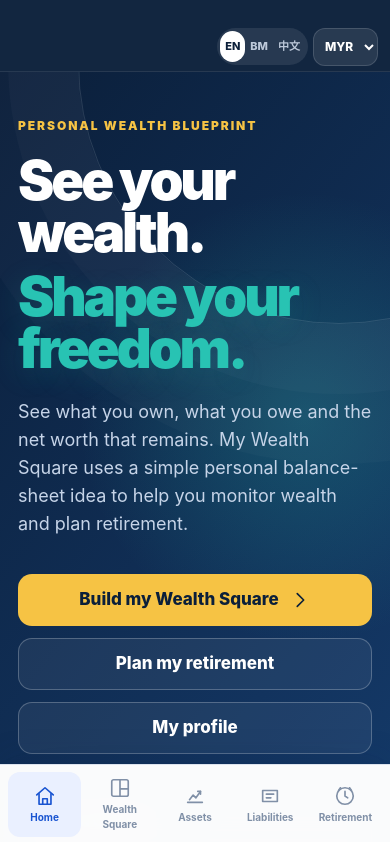
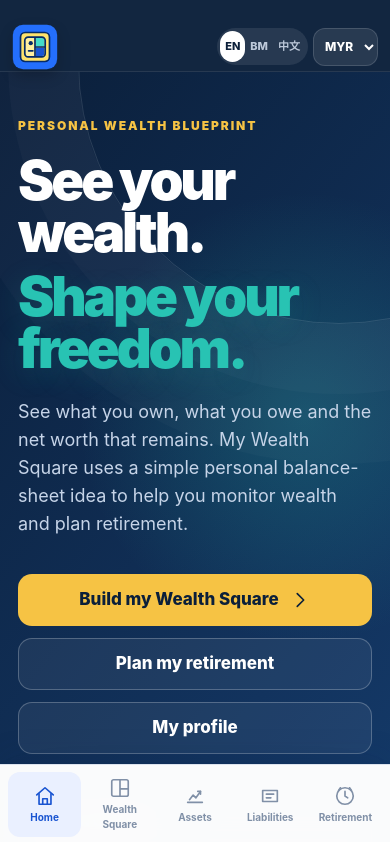
Before and after one commit to lbp1122/balance-sheet-square-v2, a React (Vite) app: page /#/home in a window 390 px wide. Shown: the top 842 px of the page. Built offline with nearby package versions, Linux system fonts and the light colour scheme.

Commit message:
Style unified My Wealth square mark

```diff
--- a/src/styles.css
+++ b/src/styles.css
@@ -54,7 +54,7 @@ button, a { -webkit-tap-highlight-color: transparent; }
   backdrop-filter: blur(16px);
 }
 .brand-button { display: flex; align-items: center; gap: 12px; min-width: 0; padding: 0; border: 0; background: transparent; color: white; cursor: pointer; font-weight: 850; letter-spacing: -.02em; white-space: nowrap; }
-.brand-button img { width: 48px; height: 48px; border-radius: 12px; box-shadow: 0 6px 14px rgba(0,0,0,.2); }
+.brand-button .brand-mark { width: 48px; height: 48px; flex: 0 0 auto; border-radius: 12px; box-shadow: 0 6px 14px rgba(0,0,0,.2); }
 .desktop-nav { display: flex; justify-content: center; min-width: 0; gap: 3px; }
 .desktop-nav button { min-height: 44px; padding: 8px 11px; display: flex; align-items: center; gap: 7px; border: 0; border-radius: 12px; color: #aebdd3; background: transparent; font-size: 14px; font-weight: 720; cursor: pointer; transition: .18s ease; }
 .desktop-nav button:hover { color: white; background: rgba(255,255,255,.07); }
@@ -386,7 +386,7 @@ button, a { -webkit-tap-highlight-color: transparent; }
 .report-preview { min-height: 690px; padding: clamp(28px, 5vw, 58px); background: white; border: 1px solid var(--line); border-radius: 8px; box-shadow: 0 25px 70px rgba(24,49,84,.12); }
 .report-preview-head { position: relative; padding: 0 90px 28px; display: flex; align-items: center; justify-content: center; gap: 18px; text-align: center; border-bottom: 5px solid var(--navy); }
 .report-preview-head > div { width: 100%; }
-.report-preview-head img { position: absolute; left: 0; width: 72px; height: 72px; border-radius: 18px; }
+.report-preview-head .brand-mark { position: absolute; left: 0; width: 72px; height: 72px; border-radius: 18px; }
 .report-preview-head span { color: var(--blue); font-size: 16px; font-weight: 850; }
 .report-preview-head h2 { margin: 1px 0 0; color: var(--navy); font-size: 40px; font-weight: 950; }
 .report-preview-head small { display: block; margin-top: 6px; color: var(--muted); line-height: 1.5; font-size: 16px; }
@@ -520,7 +520,7 @@ button, a { -webkit-tap-highlight-color: transparent; }
 @media (max-width: 620px) {
   body { font-size: 17px; }
   .app-header { padding-inline: 12px; }
-  .brand-button img { width: 46px; height: 46px; border-radius: 11px; }
+  .brand-button .brand-mark { width: 46px; height: 46px; border-radius: 11px; }
   .header-controls { gap: 5px; }
   .language-control button { padding-inline: 7px; }
   .currency-control select { padding-inline: 7px; }
@@ -594,7 +594,7 @@ button, a { -webkit-tap-highlight-color: transparent; }
   .report-preview { min-height: auto; padding: 22px; }
   .report-preview-head { padding-left: 68px; padding-right: 68px; }
   .report-preview-head h2 { font-size: 28px; }
-  .report-preview-head img { width: 58px; height: 58px; }
+  .report-preview-head .brand-mark { width: 58px; height: 58px; }
   .report-summary .stat-card { min-height: 112px; }
   .report-summary .stat-card > strong { font-size: 26px; }
   .report-ratios { grid-template-columns: repeat(3, minmax(0,1fr)); }
```
